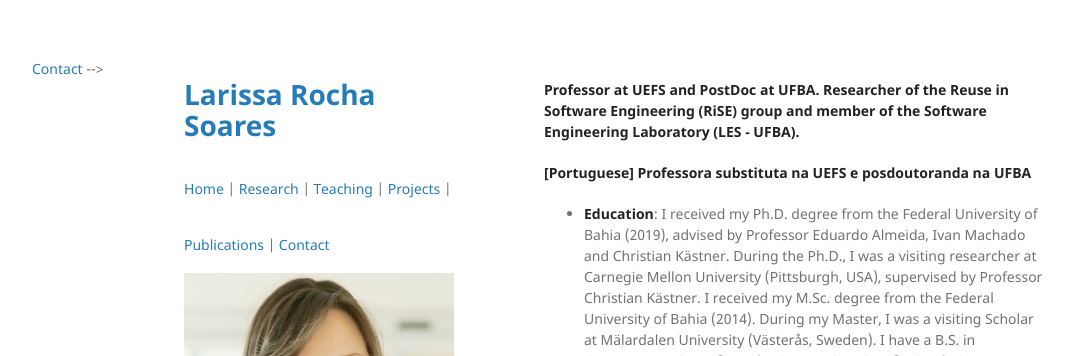
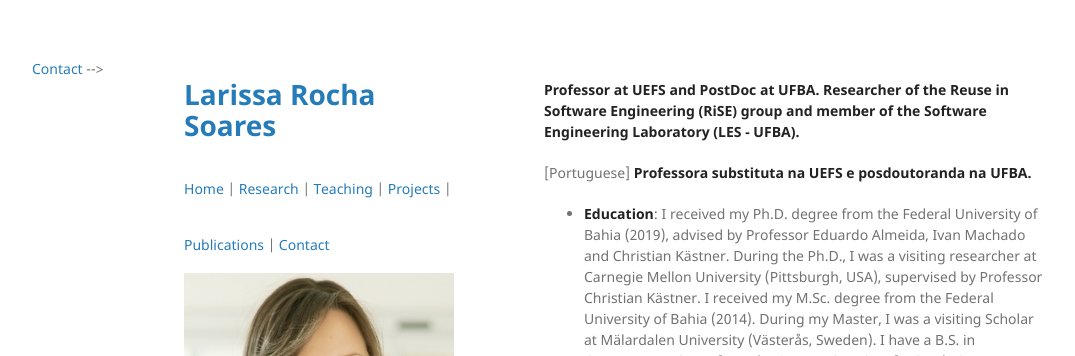
Before and after one commit to larirsoares/larirsoares.github.io, a Jekyll site: the page built from index.md, in a window 1280 px wide and 950 px high. Shown: the top 356 px of the window, without its empty margins (26-1101 px from the left). Built offline with Jekyll 4.4.1, drawn with Linux system fonts in a browser that asks for light colours; the repository's description, which GitHub fills in, is left out.

```diff
--- a/index.md
+++ b/index.md
@@ -5,7 +5,7 @@ layout: default
 <!-- [Link to another page](./another-page.html). -->
 **Professor at UEFS and PostDoc at UFBA. Researcher of the Reuse in Software Engineering (RiSE) group and member of the Software Engineering Laboratory (LES - UFBA).**
 
-**[Portuguese] Professora substituta na UEFS e posdoutoranda na UFBA**
+[Portuguese] **Professora substituta na UEFS e posdoutoranda na UFBA.**
 
 * **Education**: I received my Ph.D. degree from the Federal University of Bahia (2019), advised by Professor Eduardo Almeida, Ivan Machado and Christian Kästner. During the Ph.D., I was a visiting researcher at Carnegie Mellon University (Pittsburgh, USA), supervised by Professor Christian Kästner.
 I received my M.Sc. degree from the Federal University of Bahia (2014). During my Master, I was a visiting Scholar at Mälardalen University (Västerås, Sweden). I have a B.S. in Computer Engineer from the State University of Feira de Santana, 2011.
```
